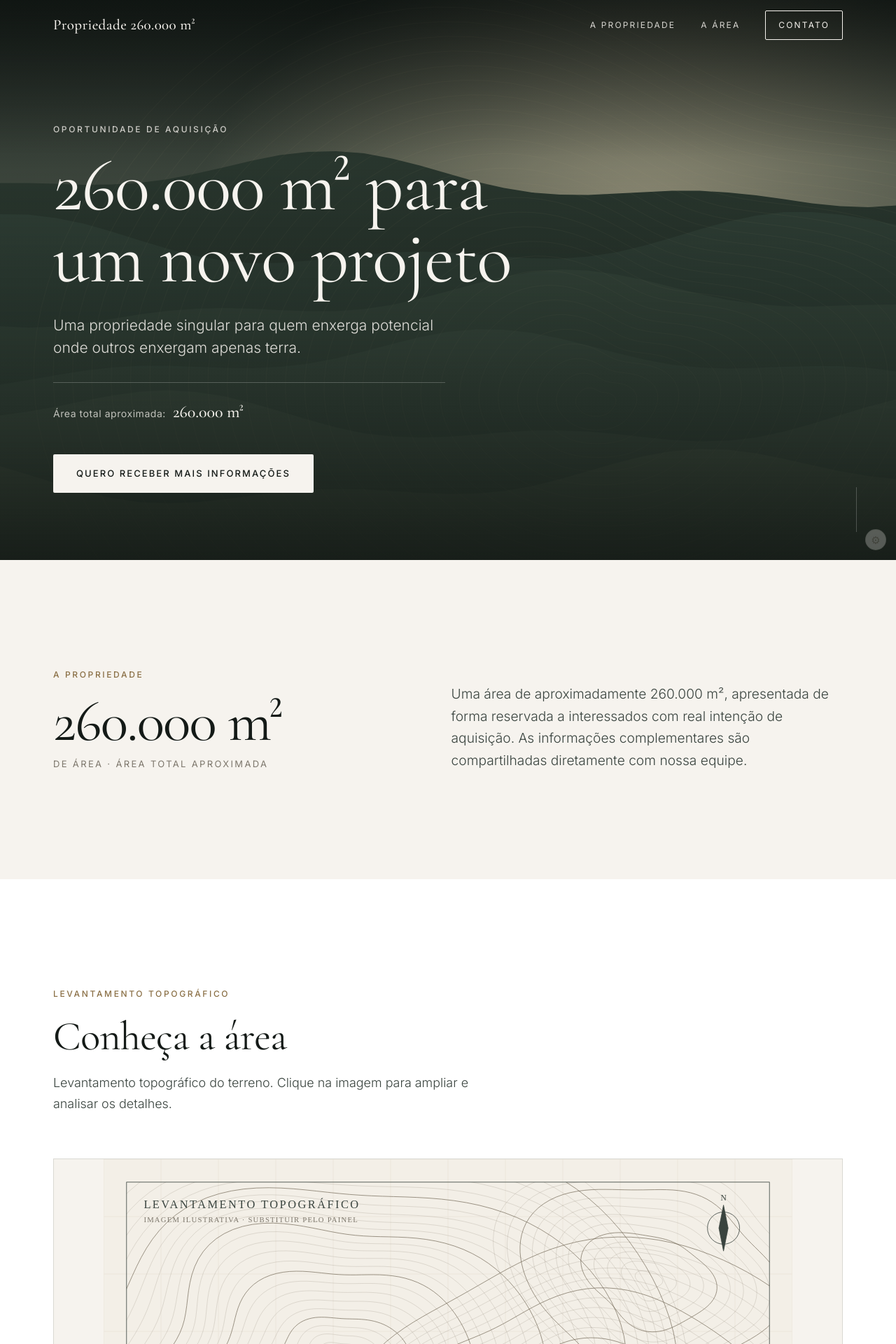
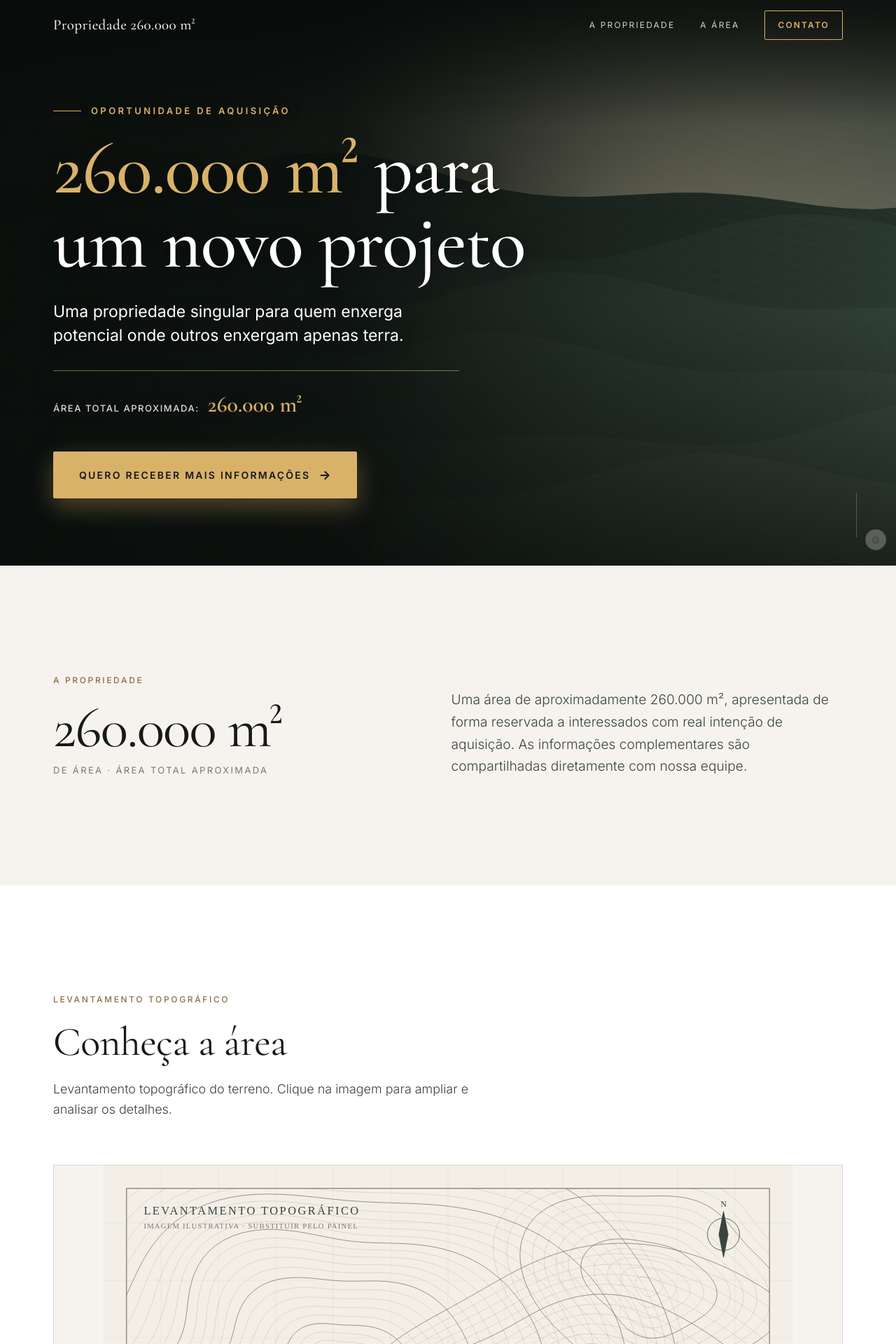
Before and after one commit to RicardIMG/macaibagrandenatal, a PHP site: page / in a window 1280 px wide. Shown: the top 1920 px of the page at 70% size. Run offline with PHP 8.4, Linux system fonts and the light colour scheme; data comes from the database, SQL or seed files in the repository; data that the repository does not hold is empty; some libraries are stand-ins or nearby versions.

Commit message:
Hero com muito mais destaque sobre qualquer imagem
- Sombreamento escuro forte no lado do texto (e em toda a imagem no celular)
- Área da headline em dourado; chamada, subtítulo e área com mais peso
- Botões de CTA em dourado com seta e sombra; botão Contato dourado no topo

Co-Authored-By: Claude Opus 5.5 <noreply@anthropic.com>
Claude-Session: https://claude.ai/code/session_019K8JEmNFw2pqP2fsagLcDF

```diff
--- a/public_html/assets/css/site.css
+++ b/public_html/assets/css/site.css
@@ -13,6 +13,8 @@
     --stone: #7d776c;
     --accent: #a88a5c;
     --accent-dark: #8a6f45;
+    --gold: #d9b26a;
+    --gold-hover: #e6c385;
     --line: rgba(20, 26, 23, .12);
     --line-light: rgba(255, 255, 255, .22);
     --error: #a23b2a;
@@ -190,45 +192,87 @@ button { font: inherit; color: inherit; }
 }
 @keyframes heroIn { to { transform: scale(1); } }
 .hero-shade {
+    /* Escurece fortemente o lado do texto: garante leitura sobre qualquer imagem (inclusive plantas claras) */
     background:
-        linear-gradient(180deg, rgba(10, 14, 12, .55) 0%, rgba(10, 14, 12, 0) 28%),
-        linear-gradient(0deg, rgba(10, 14, 12, .82) 0%, rgba(10, 14, 12, .35) 45%, rgba(10, 14, 12, .1) 70%);
+        linear-gradient(180deg, rgba(8, 12, 10, .75) 0%, rgba(8, 12, 10, 0) 22%),
+        linear-gradient(90deg, rgba(8, 12, 10, .94) 0%, rgba(8, 12, 10, .86) 38%, rgba(8, 12, 10, .5) 66%, rgba(8, 12, 10, .2) 100%),
+        linear-gradient(0deg, rgba(8, 12, 10, .7) 0%, rgba(8, 12, 10, 0) 45%);
+}
+@media (max-width: 860px) {
+    .hero-shade {
+        background:
+            linear-gradient(180deg, rgba(8, 12, 10, .8) 0%, rgba(8, 12, 10, .72) 30%, rgba(8, 12, 10, .86) 100%);
+    }
 }
 .hero-content {
     position: relative;
     padding-top: 140px;
     padding-bottom: clamp(72px, 12vh, 140px);
+    text-shadow: 0 2px 24px rgba(0, 0, 0, .45);
 }
-.hero .eyebrow { color: rgba(246, 243, 238, .8); }
+.hero .eyebrow {
+    color: var(--gold);
+    font-weight: 600;
+    font-size: 13px;
+    letter-spacing: .26em;
+    display: inline-flex; align-items: center; gap: 14px;
+}
+.hero .eyebrow::before { content: ""; width: 40px; height: 1px; background: var(--gold); }
 .hero-title {
     font-family: var(--serif);
-    font-weight: 400;
-    font-size: clamp(44px, 8.2vw, 112px);
+    font-weight: 500;
+    font-size: clamp(46px, 8.4vw, 116px);
     line-height: .98;
     letter-spacing: -.015em;
     margin: 0 0 28px;
     max-width: 14ch;
     text-wrap: balance;
+    color: #ffffff;
 }
+.hero-title .hl { color: var(--gold); white-space: nowrap; }
 .hero-sub {
-    font-size: clamp(17px, 1.7vw, 21px);
-    font-weight: 300;
-    line-height: 1.55;
-    max-width: 560px;
+    font-size: clamp(18px, 1.8vw, 23px);
+    font-weight: 400;
+    line-height: 1.5;
+    max-width: 580px;
     margin: 0 0 32px;
-    color: rgba(246, 243, 238, .88);
+    color: #ffffff;
 }
 .hero-meta {
-    display: flex; flex-wrap: wrap; align-items: baseline; gap: 6px 10px;
+    display: flex; flex-wrap: wrap; align-items: baseline; gap: 6px 12px;
     margin: 0 0 40px;
     padding-top: 22px;
-    border-top: 1px solid var(--line-light);
-    max-width: 560px;
+    border-top: 1px solid rgba(217, 178, 106, .55);
+    max-width: 580px;
+    font-size: 13px;
+    font-weight: 500;
+    letter-spacing: .12em;
+    text-transform: uppercase;
+    color: rgba(255, 255, 255, .85);
+}
+.hero-meta strong { font-family: var(--serif); font-weight: 600; font-size: 32px; color: var(--gold); letter-spacing: 0; text-transform: none; }
+
+/* Botão principal de destaque (dourado) */
+.btn-gold {
+    background: var(--gold);
+    color: var(--ink);
+    font-weight: 700;
     font-size: 14px;
-    letter-spacing: .04em;
-    color: rgba(246, 243, 238, .75);
+    min-height: 62px;
+    padding: 18px 36px;
+    text-shadow: none;
+    box-shadow: 0 12px 34px rgba(217, 178, 106, .35), 0 2px 6px rgba(0, 0, 0, .3);
+    transition: background-color .25s var(--ease), transform .25s var(--ease), box-shadow .25s var(--ease);
 }
-.hero-meta strong { font-family: var(--serif); font-weight: 500; font-size: 24px; color: var(--paper); letter-spacing: 0; }
+.btn-gold::after { content: "→"; font-size: 18px; letter-spacing: 0; transition: transform .25s var(--ease); }
+.btn-gold:hover { background: var(--gold-hover); transform: translateY(-2px); box-shadow: 0 16px 40px rgba(217, 178, 106, .45), 0 2px 6px rgba(0, 0, 0, .3); }
+.btn-gold:hover::after { transform: translateX(4px); }
+@media (max-width: 480px) { .btn-gold { width: 100%; padding: 18px 20px; } }
+
+/* Cabeçalho sobre a imagem: botão de contato em dourado */
+.site-header:not(.is-solid) .nav-cta { color: var(--gold); border-color: var(--gold); font-weight: 600; }
+.site-header:not(.is-solid) .nav-cta:hover { background: var(--gold); color: var(--ink); }
+.site-header:not(.is-solid) .brand, .site-header:not(.is-solid) .nav a { text-shadow: 0 1px 12px rgba(0, 0, 0, .5); }
 
 .scroll-hint {
     position: absolute; right: var(--gutter); bottom: 40px;
--- a/public_html/index.php
+++ b/public_html/index.php
@@ -33,6 +33,12 @@ $hasTopo   = $p['topographic_image'] !== '';
 
 $hasDetails = $facts || $chars || $diffs || filled($p['additional_info']);
 $year = date('Y');
+
+// Destaca em dourado a área (ex.: "260.000 m²") quando ela aparece na headline.
+$headlineHtml = e($p['headline']);
+if (filled($p['area']) && mb_stripos($p['headline'], $p['area']) !== false) {
+    $headlineHtml = str_ireplace(e($p['area']), '<span class="hl">' . e($p['area']) . '</span>', $headlineHtml);
+}
 ?><!doctype html>
 <html lang="pt-BR">
 <head>
@@ -105,7 +111,7 @@ $year = date('Y');
         <div class="hero-shade"></div>
         <div class="container hero-content">
             <?php if (filled($p['hero_eyebrow'])): ?><p class="eyebrow reveal"><?= e($p['hero_eyebrow']) ?></p><?php endif; ?>
-            <?php if (filled($p['headline'])): ?><h1 class="hero-title reveal"><?= e($p['headline']) ?></h1><?php endif; ?>
+            <?php if (filled($p['headline'])): ?><h1 class="hero-title reveal"><?= $headlineHtml ?></h1><?php endif; ?>
             <?php if (filled($p['subheadline'])): ?><p class="hero-sub reveal"><?= e($p['subheadline']) ?></p><?php endif; ?>
             <?php if (filled($p['area'])): ?>
             <p class="hero-meta reveal">
@@ -114,7 +120,7 @@ $year = date('Y');
             </p>
             <?php endif; ?>
             <?php if (filled($p['hero_cta_text'])): ?>
-            <a href="#contato" class="btn btn-light reveal" data-scroll-to-form><?= e($p['hero_cta_text']) ?></a>
+            <a href="#contato" class="btn btn-gold reveal" data-scroll-to-form><?= e($p['hero_cta_text']) ?></a>
             <?php endif; ?>
         </div>
         <a href="#propriedade" class="scroll-hint" aria-label="Rolar para a apresentação"><span></span></a>
@@ -249,7 +255,7 @@ $year = date('Y');
         <div class="container cta-inner">
             <?php if (filled($p['mid_cta_title'])): ?><h2 id="t-cta" class="cta-title"><?= e($p['mid_cta_title']) ?></h2><?php endif; ?>
             <?php if (filled($p['mid_cta_text'])): ?><p class="cta-text"><?= e($p['mid_cta_text']) ?></p><?php endif; ?>
-            <?php if (filled($p['mid_cta_button'])): ?><a href="#contato" class="btn btn-light" data-scroll-to-form><?= e($p['mid_cta_button']) ?></a><?php endif; ?>
+            <?php if (filled($p['mid_cta_button'])): ?><a href="#contato" class="btn btn-gold" data-scroll-to-form><?= e($p['mid_cta_button']) ?></a><?php endif; ?>
         </div>
     </section>
     <?php endif; ?>
```
